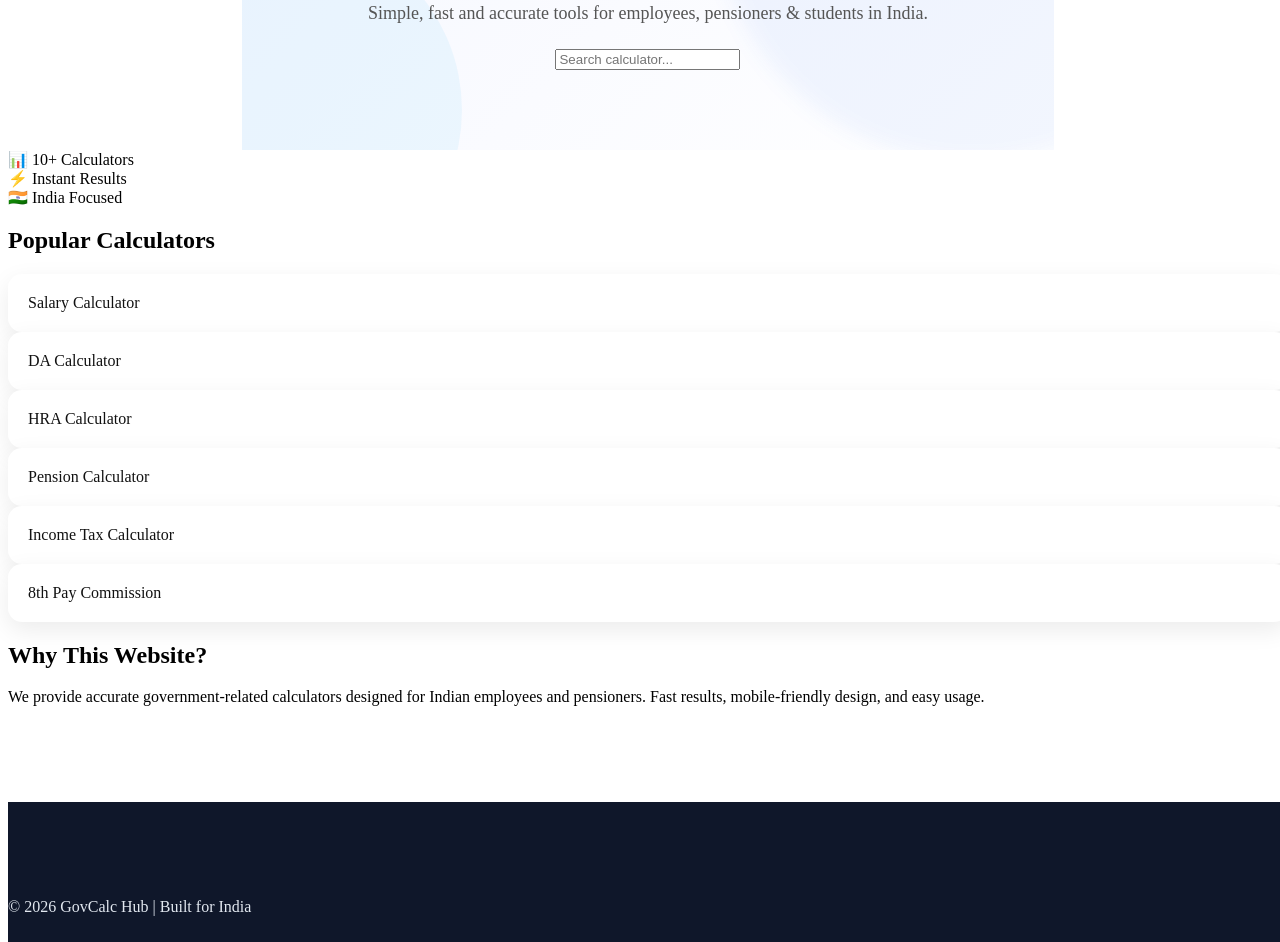
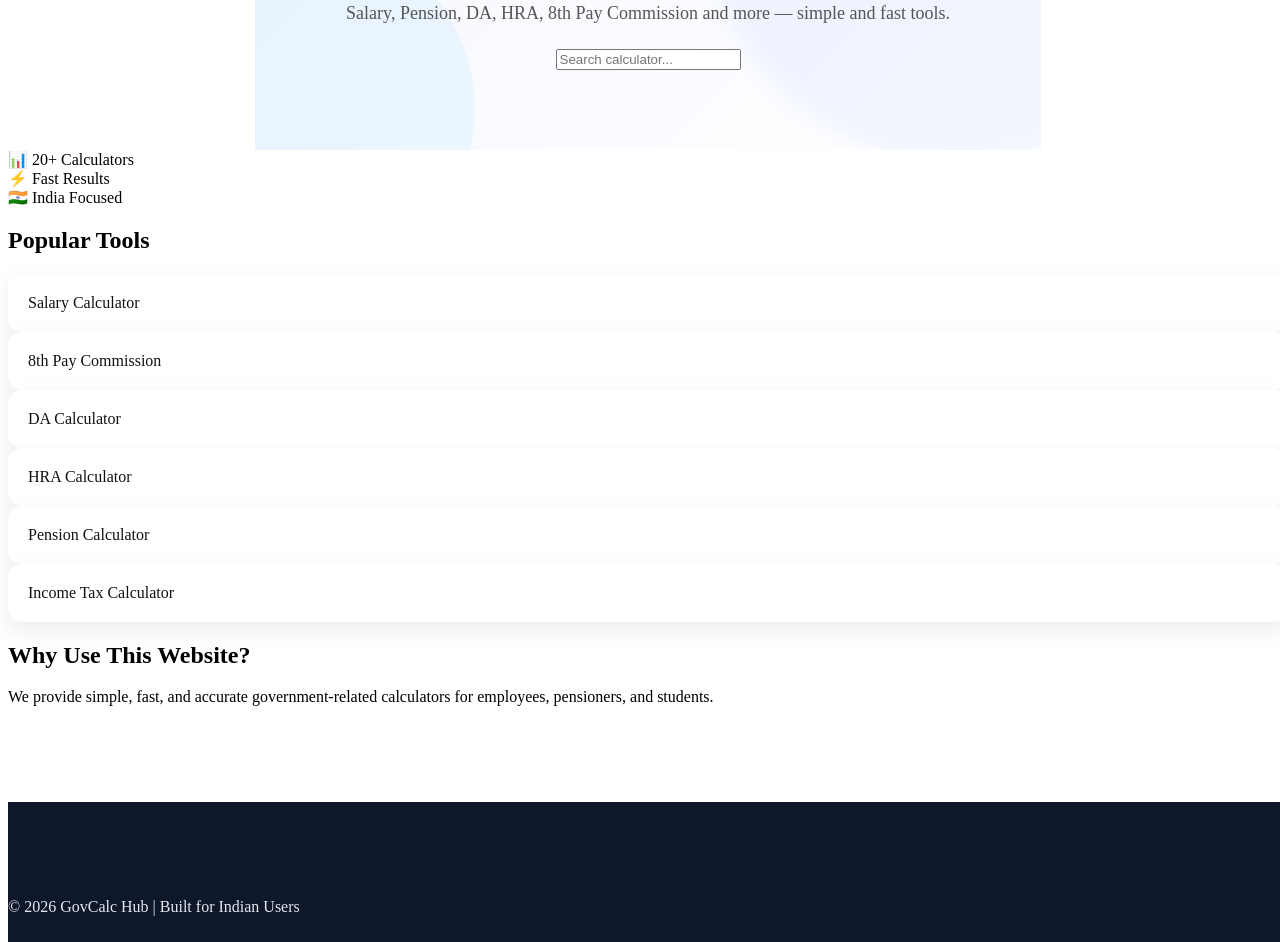
Before and after one commit to beginner2022/government-calculator-hub, a plain HTML site: page index.html in a window 1280 px wide. Shown: the part 222-1164 px from the top of the page. Drawn offline with Linux system fonts and the light colour scheme; files that its build step writes are made by us from their sources.

Commit message:
Update index.html

```diff
--- a/index.html
+++ b/index.html
@@ -21,46 +21,46 @@
 
   <!-- HERO -->
   <section class="hero">
-    <h1>Government Salary & Benefits Calculators</h1>
-    <p>Simple, fast and accurate tools for employees, pensioners & students in India.</p>
+    <h1>All Government Calculators in One Place</h1>
+    <p>Salary, Pension, DA, HRA, 8th Pay Commission and more — simple and fast tools.</p>
     <input type="text" placeholder="Search calculator..." class="search-box">
   </section>
 
   <!-- STATS -->
   <section class="stats">
-    <div class="card">📊 10+ Calculators</div>
-    <div class="card">⚡ Instant Results</div>
+    <div class="card">📊 20+ Calculators</div>
+    <div class="card">⚡ Fast Results</div>
     <div class="card">🇮🇳 India Focused</div>
   </section>
 
   <!-- TOOLS -->
   <section id="tools" class="tools">
-    <h2>Popular Calculators</h2>
+    <h2>Popular Tools</h2>
 
     <div class="grid">
 
-      <a class="tool-card" href="calculators/salary.html">
+      <a href="calculators/salary.html" class="tool-card">
         Salary Calculator
       </a>
 
-      <a class="tool-card" href="calculators/da.html">
+      <a href="calculators/8th-pay.html" class="tool-card">
+        8th Pay Commission
+      </a>
+
+      <a href="calculators/da.html" class="tool-card">
         DA Calculator
       </a>
 
-      <a class="tool-card" href="calculators/hra.html">
+      <a href="calculators/hra.html" class="tool-card">
         HRA Calculator
       </a>
 
-      <a class="tool-card" href="calculators/pension.html">
+      <a href="calculators/pension.html" class="tool-card">
         Pension Calculator
       </a>
 
-      <a class="tool-card" href="calculators/tax.html">
+      <a href="calculators/tax.html" class="tool-card">
         Income Tax Calculator
-      </a>
-
-      <a class="tool-card" href="calculators/8th-pay.html">
-        8th Pay Commission
       </a>
 
     </div>
@@ -68,16 +68,15 @@
 
   <!-- ABOUT -->
   <section id="about" class="about">
-    <h2>Why This Website?</h2>
+    <h2>Why Use This Website?</h2>
     <p>
-      We provide accurate government-related calculators designed for Indian employees and pensioners.
-      Fast results, mobile-friendly design, and easy usage.
+      We provide simple, fast, and accurate government-related calculators for employees, pensioners, and students.
     </p>
   </section>
 
   <!-- FOOTER -->
   <footer class="footer">
-    <p>© 2026 GovCalc Hub | Built for India</p>
+    <p>© 2026 GovCalc Hub | Built for Indian Users</p>
   </footer>
 
 </body>
```
